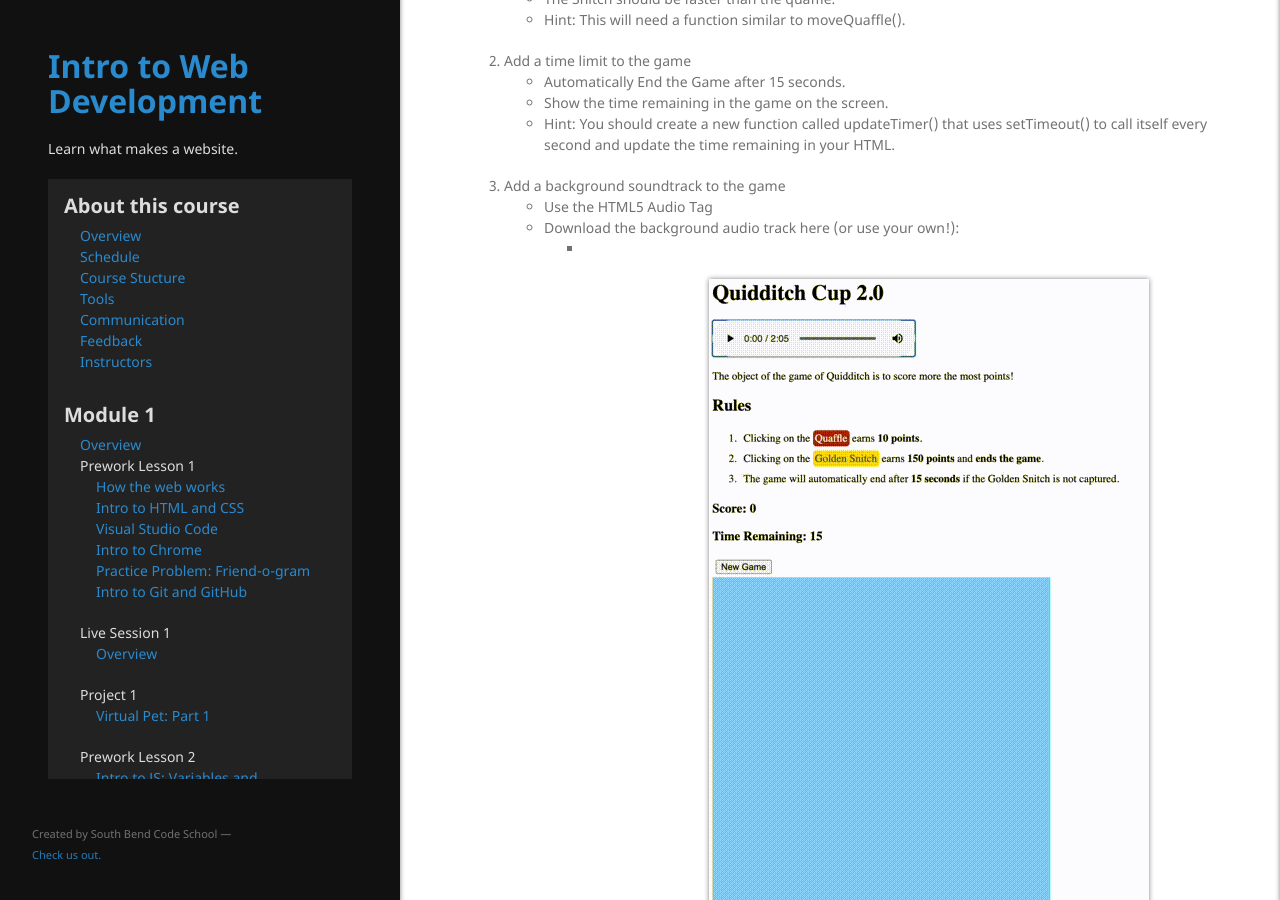
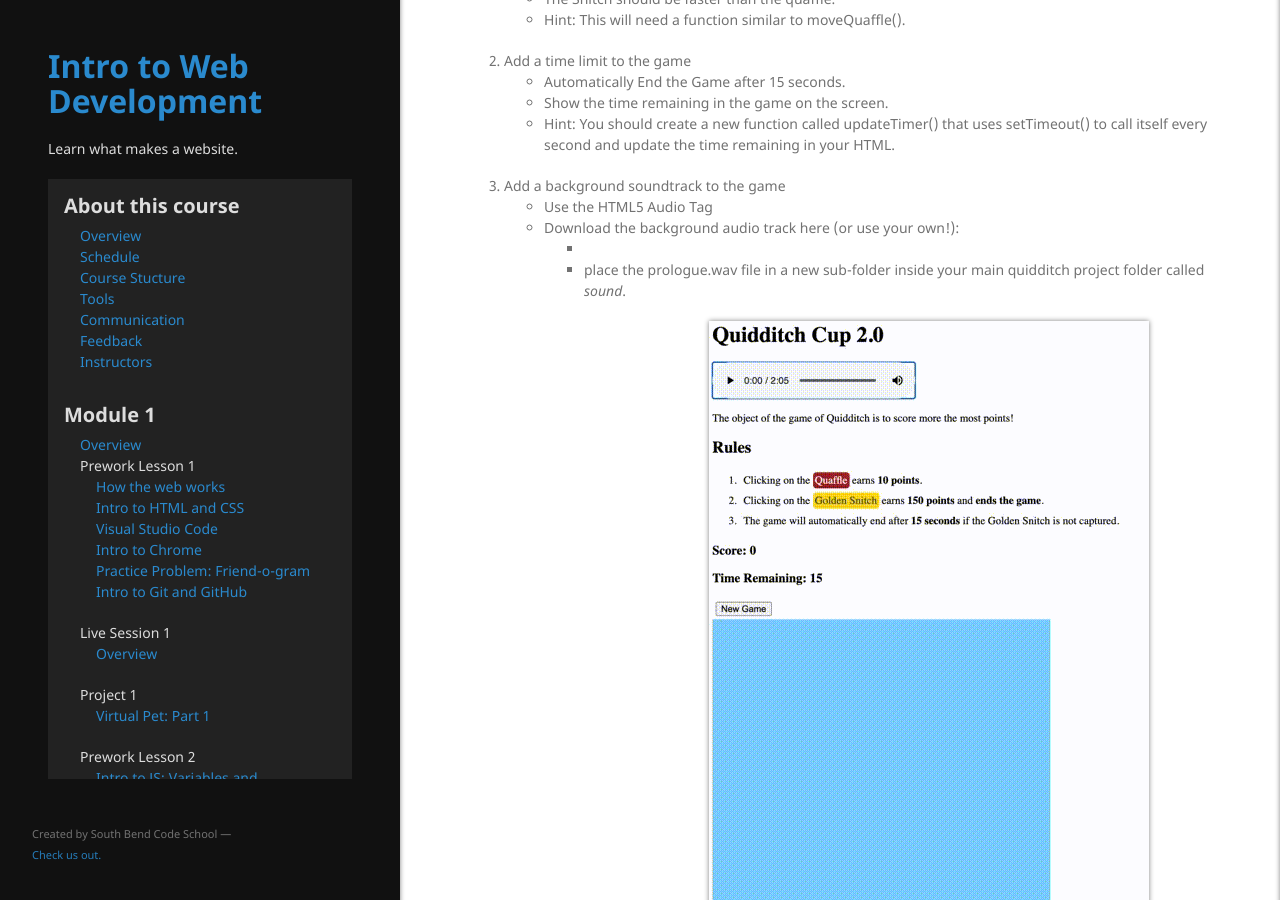
Before and after one commit to south-bend-code-works/intro-to-web-dev, a Jekyll site: the page built from lessons/module1/live_session_2.md, in a window 1280 px wide and 900 px high, scrolled down 666 px. Built offline with Jekyll 4.4.1, drawn with Linux system fonts in a browser that asks for light colours; our own code applies the rules of GitHub Pages for plain Markdown files.

Commit message:
minor change to instructions for live session 2

```diff
--- a/lessons/module1/live_session_2.md
+++ b/lessons/module1/live_session_2.md
@@ -37,6 +37,7 @@ In the second half of this live session you will break into small groups and ind
     * Use the HTML5 Audio Tag
     * Download the background audio track here (or use your own!):
         * <a href="{{ site.baseurl }}assets/img/module1/quidditch-assets/prologue.wav=">
+        * place the prologue.wav file in a new sub-folder inside your main quidditch project folder called *sound*.
 
 Your final game should look like this:
 ![quidditch example]({{ site.baseurl }}/assets/img/module1/quidditch2.0-animated.gif)
```
